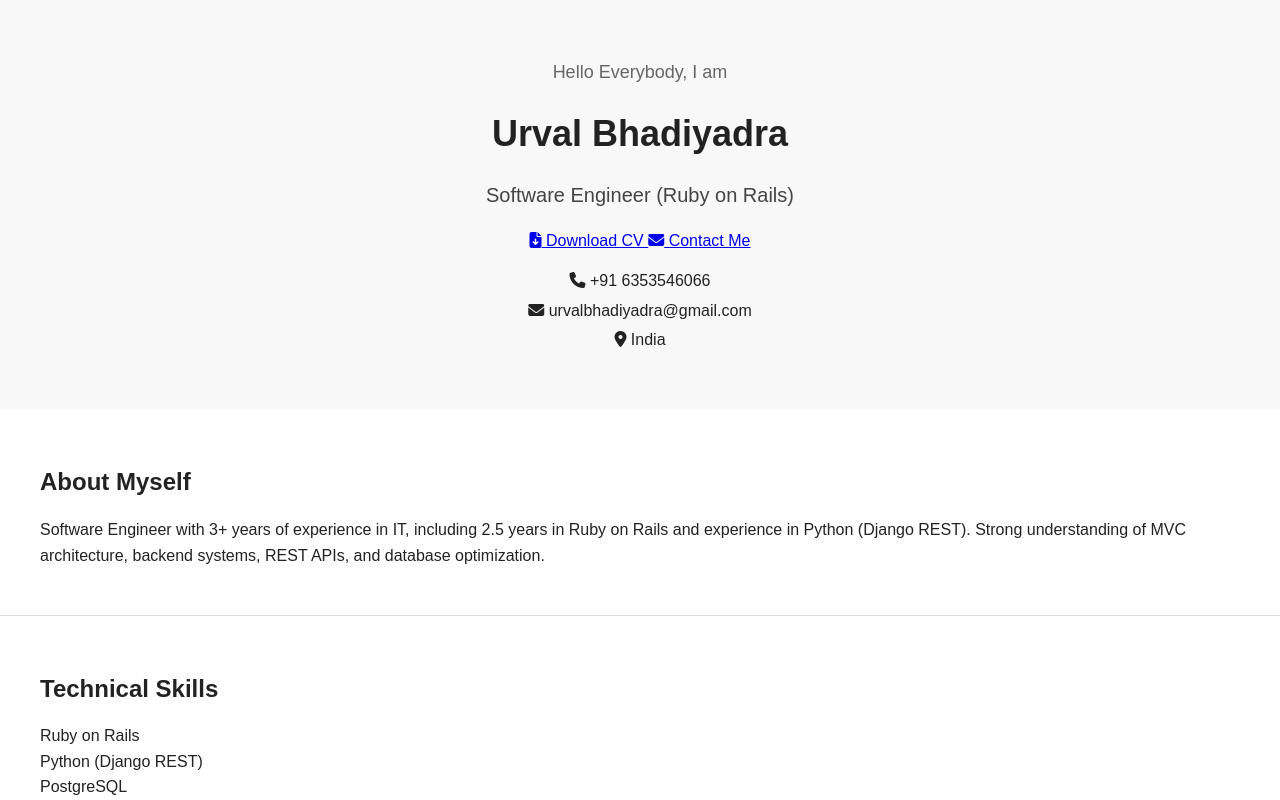
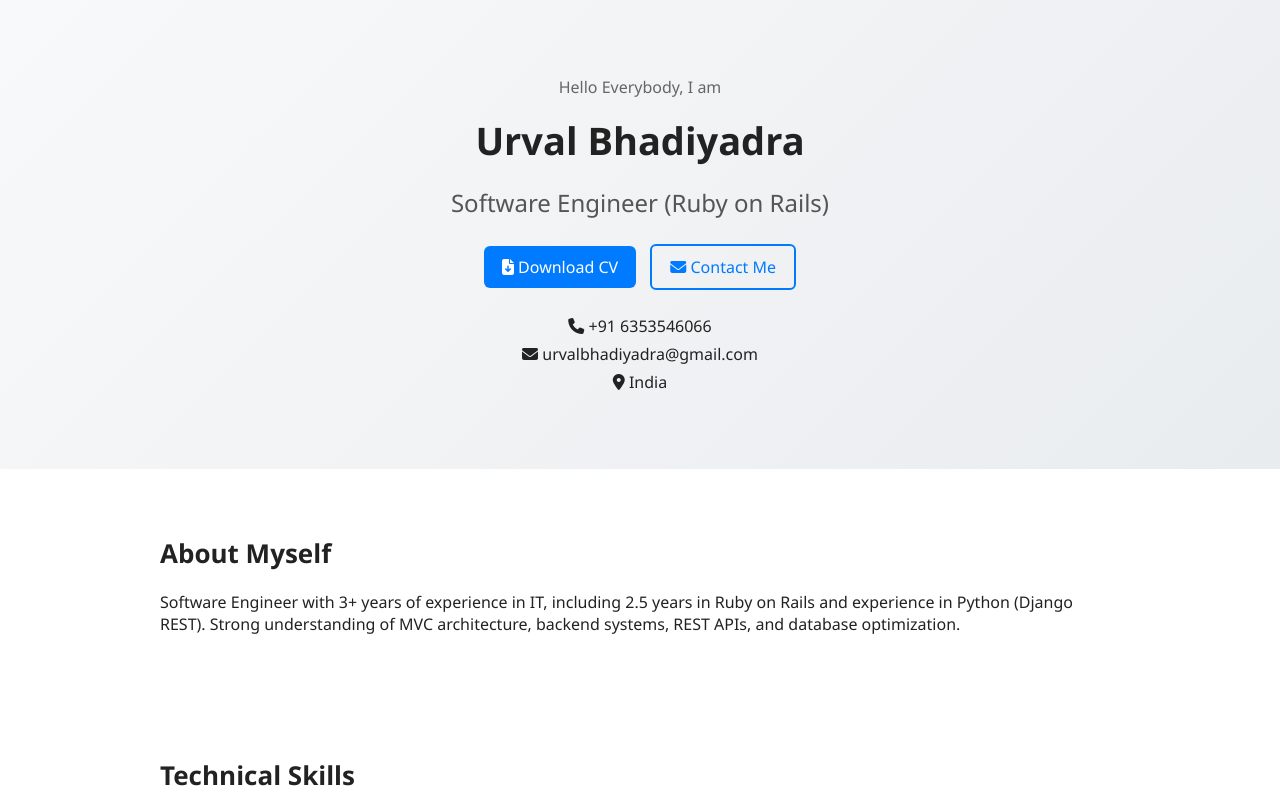
Before and after one commit to urvalnb/urvalnb.github.io, a plain HTML site: page index.html in a window 1280 px wide. Shown: the top 800 px of the page. Drawn offline with Linux system fonts and the light colour scheme.

Commit message:
Refactor styles for improved layout and design

```diff
--- a/style.css
+++ b/style.css
@@ -1,81 +1,122 @@
+* {
+  box-sizing: border-box;
+}
+
 body {
   margin: 0;
-  font-family: Arial, Helvetica, sans-serif;
+  font-family: "Segoe UI", sans-serif;
+  background: #ffffff;
   color: #222;
-  line-height: 1.6;
 }
 
 .hero {
   text-align: center;
-  padding: 40px 20px;
-  background: #f8f8f8;
+  padding: 60px 20px;
+  background: linear-gradient(135deg, #f8f9fa, #e9ecef);
 }
 
-.hero .intro {
-  font-size: 18px;
+.hero h1 {
+  font-size: 38px;
+  margin: 10px 0;
+}
+
+.hero h2 {
+  font-weight: normal;
+  color: #555;
+}
+
+.intro {
   color: #666;
 }
 
-.hero h1 {
-  margin: 5px 0;
-  font-size: 36px;
+.buttons {
+  margin: 20px 0;
 }
 
-.hero h2 {
-  font-size: 20px;
-  color: #444;
-  font-weight: normal;
+.btn {
+  display: inline-block;
+  padding: 10px 18px;
+  margin: 5px;
+  background: #007bff;
+  color: #fff;
+  border-radius: 6px;
+  text-decoration: none;
+  transition: 0.3s;
+}
+
+.btn.outline {
+  background: transparent;
+  border: 2px solid #007bff;
+  color: #007bff;
+}
+
+.btn:hover {
+  transform: translateY(-2px);
+  opacity: 0.9;
 }
 
 .contact {
   list-style: none;
   padding: 0;
-  margin-top: 15px;
 }
 
 .contact li {
-  font-size: 16px;
-  margin: 4px 0;
+  margin: 6px 0;
 }
 
 section {
-  padding: 30px 40px;
-  border-bottom: 1px solid #ddd;
+  padding: 40px 20px;
+  max-width: 1000px;
+  margin: auto;
 }
 
-section h3 {
-  font-size: 24px;
-  margin-bottom: 15px;
+h3 {
+  font-size: 26px;
+  margin-bottom: 20px;
 }
 
-.skills ul,
-.projects {
-  list-style: none;
-  padding-left: 0;
+.grid {
+  display: grid;
+  grid-template-columns: repeat(auto-fit, minmax(200px, 1fr));
+  gap: 15px;
 }
 
-.skills li,
-.projects li {
-  margin-bottom: 10px;
+.card {
+  padding: 15px;
+  border-radius: 8px;
+  background: #f8f9fa;
+  text-align: center;
 }
 
 .job {
-  margin-bottom: 20px;
-}
-
-.job h4 {
-  margin: 0;
-  font-size: 18px;
+  margin-bottom: 25px;
 }
 
 .job span {
+  color: #666;
   font-size: 14px;
-  color: #666;
+}
+
+.projects {
+  display: grid;
+  grid-template-columns: repeat(auto-fit, minmax(220px, 1fr));
+  gap: 20px;
+}
+
+.project {
+  padding: 15px;
+  border-radius: 8px;
+  background: #f8f9fa;
+}
+
+.project span {
+  font-size: 13px;
+  color: #555;
 }
 
 footer {
   text-align: center;
-  padding: 15px;
-  background: #f8f8f8;
-  font-size: 14px;
+  padding: 20px;
+  background: #f1f1f1;
+  margin-top: 40px;
 }
```
